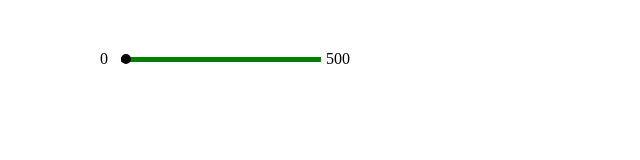
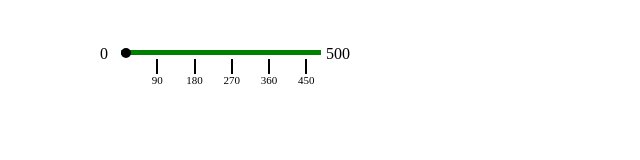
Before and after one commit to ShadowFlade/slider, a website built with webpack: page index.html in a window 1280 px wide. Shown: the whole page, without its empty margins (0-640 px from the left). Built offline with nearby package versions, Linux system fonts and the light colour scheme.

Commit message:
added scale of values

```diff
--- a/style.css
+++ b/style.css
@@ -27,27 +27,60 @@
   top: 50%;
   transform: translate(0, -50%);
 }
-/* .minmaxbox {
-  width: 100%;
-  display: flex;
-  justify-content: space-between;
-} */
 
 .slider-max {
   margin-left: 5px;
+  transform: translateY(-50%);
 }
 
 .slider-min {
   margin-right: 5px;
+  transform: translate(-100%, -50%);
+  /* //TODO разные транслейты перебивают друг друга(translateX and translateY) */
+}
+.values {
+  display: flex;
+  align-items: flex-end;
 }
 
 .slider-container {
   width: auto;
   display: flex;
   align-items: center;
-  /* justify-content: center; */
+  justify-content: center;
+  flex-direction: column;
 }
-
+.slider-main {
+  width: 100%;
+  display: flex;
+}
+.slider-marker {
+  display: flex;
+  justify-content: space-evenly;
+  position: relative;
+  top: 15%;
+  height: 20px;
+  width: 100%;
+}
+.marker--major {
+  width: 2px;
+  height: 15px;
+  /* border-radius: 50%; */
+  /* border: 1px solid black; */
+  text-align: center;
+  position: relative;
+  background-color: black;
+}
+.marker--major:last-child {
+  margin-right: 0;
+}
+.marker-value {
+  position: absolute;
+  top: 100%;
+  font-size: 11px;
+  left: 50%;
+  transform: translateX(-50%);
+}
 .tooltip {
   position: absolute;
   left: 50%;
--- a/ts-src/model.ts
+++ b/ts-src/model.ts
@@ -9,6 +9,8 @@ interface InnerOptions {
   max: number
   min: number
   maxMinDifference: number
+  betweenMarkers: number
+  marker: boolean
 }
 
 interface ICoords {
@@ -26,6 +28,7 @@ interface ICoords {
   max: number
   min: number
   leftMargin: number
+  clicked: boolean
 }
 // interface IType {
 //   single: string
@@ -70,17 +73,20 @@ class Model extends EventMixin {
     min: 0,
     valuePerPx: 1,
     leftMargin: 0,
+    clicked: false,
   }
 
   public _innerOptions: InnerOptions = {
     className: 'slider',
     position: 'horizontal',
     type: 'single',
-    stepSize: 50,
-    toolTip: false,
+    stepSize: 90,
+    toolTip: true,
     max: 0,
     min: 0,
     maxMinDifference: 0,
+    marker: true,
+    betweenMarkers: 40,
   }
 
   validate(data) {
@@ -88,7 +94,6 @@ class Model extends EventMixin {
       data.x = data.xMax
     } else if (data.x < data.xMin) {
       data.x = data.xMin
-      console.log('validatin min')
     }
     if (data.value > data.max) {
       data.value = data.max
@@ -98,14 +103,26 @@ class Model extends EventMixin {
   }
 
   renew(data) {
+    this.coords.caller = 'model' // TODO this shouldnt be here,have to think of a better way
+    if (data.hasOwnProperty('value')) {
+      const newopt = Object.assign({}, this.coords)
+      for (const i in data) {
+        newopt[i] = data[i]
+      }
+      // this.coords.value = data.value
+      // this.coords.clicked = true
+      this.validate(newopt)
+      this.trigger('handleMoved', newopt)
+    } else {
       for (const i in data) {
         this.coords[i] = data[i]
       }
-    this.coords.caller = 'model' // TODO this shouldnt be here,have to think of a better way
       this.coords.value =
         (this.coords.x - this.coords.leftMargin) * this.coords.valuePerPx
       this.validate(this.coords)
       this.trigger('handleMoved', this.coords)
+    }
+
     return this.coords
   }
 
--- a/ts-src/pres.ts
+++ b/ts-src/pres.ts
@@ -5,7 +5,7 @@ import View from './view'
 class Pres extends EventMixin {
   _item: HTMLElement
   _slider: HTMLElement
-
+  _sliderContainer: HTMLElement
   _sliderRange: HTMLElement
 
   _sliderHandle: HTMLElement
@@ -28,8 +28,11 @@ class Pres extends EventMixin {
   }
 
   makeSlider(behavior) {
+    const main = document.createElement('div')
+    main.classList.add('slider-main')
     const container = document.createElement('div')
     container.classList.add('slider-container')
+    this._sliderContainer = container
     // const sliderWrap=document.createElement('div')
     // sliderWrap.classList.add('slider-wrap')
     const slider = document.createElement('div')
@@ -42,15 +45,21 @@ class Pres extends EventMixin {
     tool.classList.add('tooltip')
     handle.append(tool)
     const min = document.createElement('span')
-    min.style.transform = 'translateX(-100%)'
-    min.classList.add('slider-min')
+    // min.classList.add('slider-min values')
+    min.className = 'slider-min values'
     const max = document.createElement('span')
-    max.classList.add('slider-max')
-    container.append(min)
+    // max.classList.add('slider-max values')
+    max.className = 'slider-max values'
+    // container.append(min)
+    main.append(min)
+
     container.append(slider)
-    container.append(max)
+    main.append(container)
+    // container.append(max)
+    main.append(max)
     slider.appendChild(range)
     slider.appendChild(handle)
+
     if (behavior.type !== 'single') {
       const clone: Node = handle.cloneNode(true)
       handle.after(clone)
@@ -58,8 +67,36 @@ class Pres extends EventMixin {
     }
     min.textContent = behavior.min
     max.textContent = behavior.max
+    if (behavior.marker) {
+      const marker = this.makeMarker(main, behavior, this._model.options.width)
+      container.append(marker)
+    }
 
-    return container
+    return main
+  }
+
+  makeMarker(sliderContainer, behavior, width) {
+    const markerDiv = document.createElement('div')
+    markerDiv.classList.add('slider-marker')
+    const majorMarkers = Math.trunc(behavior.max / behavior.stepSize)
+    for (let i = 0; i < majorMarkers; i++) {
+      const majorMarker = document.createElement('div')
+      majorMarker.classList.add('marker--major')
+      markerDiv.append(majorMarker)
+      const marginLeft = (width / majorMarkers) * 0.0027 * width
+      majorMarker.style.marginLeft = marginLeft + 'px'
+      const markerValue = document.createElement('div')
+      markerValue.classList.add('marker-value')
+
+      // markerValue.dataset
+      const value = behavior.stepSize * (i + 1)
+      // markerValue.setAttribute('data-value', value.toString())
+      markerValue.dataset.value = value.toString()
+      markerValue.textContent = value.toString()
+      majorMarker.append(markerValue)
+    }
+
+    return markerDiv
   }
   init() {
     const options = this.convertOptions(this._model.getOptions())
@@ -91,11 +128,12 @@ class Pres extends EventMixin {
 
     this._sliderHandle.addEventListener('mousedown', (event) => {
       event.preventDefault()
-      if (event.target == this._sliderHandle) {
+      const target = event.target as HTMLDivElement
+      if (target == this._sliderHandle) {
         this._model.on('handleMoved', this.transferData.bind(this))
         const handle = this._sliderHandle
         const slider = this._slider
-        const target = event.target as HTMLDivElement
+
         const shiftX =
           event.clientX - this._sliderHandle.getBoundingClientRect().left
         const leftMargin = this._slider.getBoundingClientRect().left
@@ -115,6 +153,20 @@ class Pres extends EventMixin {
         document.addEventListener('mouseup', onMouseUp)
       }
     })
+    this._sliderContainer.addEventListener('click', (event) => {
+      this._model.on('handleMoved', this.transferData.bind(this))
+      const target = event.target as HTMLElement
+      if (target.className == 'marker--major') {
+        const value = target.firstChild as HTMLElement
+        console.log(event.clientX, ' : clientX from pres')
+        this.transferData({
+          y: event.clientY,
+          x: event.clientX,
+          value: value.dataset.value,
+          clicked: true,
+        })
+      }
+    })
   }
 
   transferData(data) {
--- a/ts-src/view.ts
+++ b/ts-src/view.ts
@@ -66,7 +66,6 @@ class View extends EventMixin {
     }
     this._model.coords.xMax += this._slider.getBoundingClientRect().left
     this._model.coords.xMin += this._slider.getBoundingClientRect().left
-    console.log(this._model.coords.xMax, this._model.coords.xMin)
   }
 
   refreshCoords(data) {
@@ -74,9 +73,9 @@ class View extends EventMixin {
     const newLeft = data.x - shiftX - this._slider.getBoundingClientRect().left
     const newProgressRight = data.x
     const newProgressLeft = 0
-    console.log(data.x)
+    console.log(data.x, ' : datax from refresh coords')
 
-    if (data.value % data.stepSize == 0) {
+    if (data.value % data.stepSize == 0 || data.value == data.max) {
       this._sliderHandle.style.left = newLeft + 'px'
       if (data.value == 0) {
         //TODO is there a better way?
@@ -86,6 +85,13 @@ class View extends EventMixin {
 
       this._sliderTooltip.textContent = data.value
     }
+    if (data.clicked) {
+      console.log(data.x, ' :data x')
+      const newLeft = data.x - this._slider.getBoundingClientRect().left
+      this._sliderHandle.style.left = newLeft + 'px'
+      this._sliderRange.style.width = newLeft + 'px'
+      this._sliderTooltip.textContent = data.value
+    }
   }
 }
 export default View
```
Lines whose indentation alone changed are shown as unchanged.
